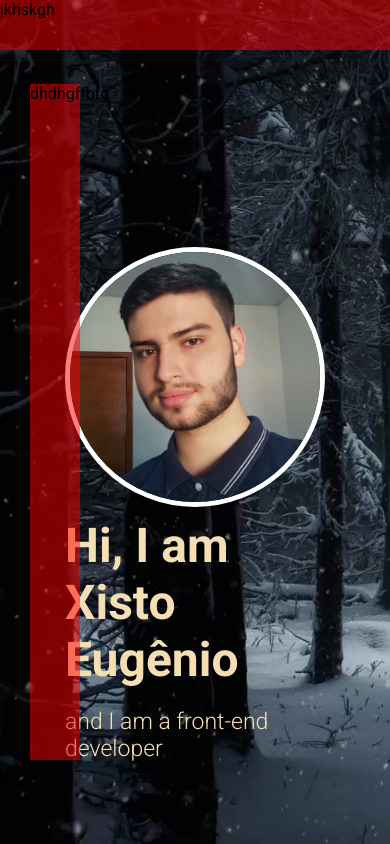
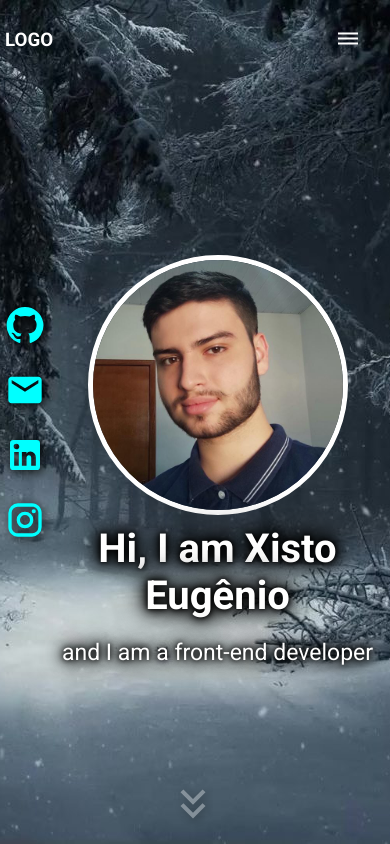
Before and after one commit to xistoeugenio/my-portfolio, a React (Create React App) app: page / in a window 390 px wide. Built offline with nearby package versions, Linux system fonts and the light colour scheme.

Commit message:
home page finished.

```diff
--- a/package.json
+++ b/package.json
@@ -3,6 +3,10 @@
   "version": "0.1.0",
   "private": true,
   "dependencies": {
+    "@emotion/react": "^11.10.4",
+    "@emotion/styled": "^11.10.4",
+    "@mui/icons-material": "^5.10.6",
+    "@mui/material": "^5.10.8",
     "@testing-library/jest-dom": "^5.16.5",
     "@testing-library/react": "^13.4.0",
     "@testing-library/user-event": "^13.5.0",
--- a/src/App.jsx
+++ b/src/App.jsx
@@ -1,11 +1,13 @@
 import './app.scss';
+import Navbar from './components/navbar/Navbar';
 import Profile from './components/profile/Profile';
+import Sidebar from './components/sidebar/Sidebar';
 
 export default function App() {
   return (
     <div className="App">
-      <div className="topbar">jkhskgh</div>
-      <div className="sidebar">dhdhgffbfg</div>
+      <Navbar />
+      <Sidebar />
       <section className='sections'>
         <div className="section">
           <Profile />
--- a/src/app.scss
+++ b/src/app.scss
@@ -1,33 +1,17 @@
+@import "./global.scss";
+
 .App {
     width: 100vw;
     height: 100vh;
     background-image: url("../public/assets/R.jpg");
     background-size: cover;
+    background-position: center;
     display: flex;
     align-items: center;
     justify-content: center;
 
     /**/
     overflow: hidden;
-
-    .topbar {
-        width: 100%;
-        height: 50px;
-        background-color: rgba(255, 0, 0, 0.507);
-        position: fixed;
-        top: 0;
-        z-index: 3;
-    }
-
-    .sidebar {
-        width: 50px;
-        height: 80%;
-        background-color: rgba(255, 0, 0, 0.507);
-        position: fixed;
-        left: 30px;
-        z-index: 3;
-    }
-
 
     .sections {
         width: 100vw;
@@ -54,10 +38,15 @@
 
             >* {
                 width: calc(100% - 160px);
-                height: calc(100% - 50px);
+                height: calc(100% - 65px);
                 position: absolute;
                 bottom: 0;
                 left: 80px;
+
+                @include mobile{
+                    width: calc(100% - 45px);
+                    left: 45px;
+                }
             }
 
             &.pink {
--- /dev/null
+++ b/src/components/navbar/Navbar.jsx
@@ -0,0 +1,33 @@
+import "./navbar.scss"
+import { Dehaze, Close } from "@mui/icons-material";
+import { useState } from "react";
+
+export default function Navbar() {
+    const [open, setOpen] = useState(false)
+
+    const hideMenu = () => {
+        if (open) {
+            setOpen(false)
+        }
+
+    }
+    return (
+        <header className="navbar">
+            <h3>LOGO</h3>
+            <nav className={open ? "responsive_nav": ""} >
+                <a href="/#" onClick={hideMenu}>Home</a>
+                <a href="/#" onClick={hideMenu}>My work</a>
+                <a href="/#" onClick={hideMenu}>Blog</a>
+                <a href="/#" onClick={hideMenu}>About me</a>
+                <button onClick={hideMenu}>
+                    <Close />
+                </button>
+            </nav>
+            <button
+            className={"menu-btn " + (open && "hide")}
+            onClick={() => setOpen(true)}>
+                <Dehaze />
+            </button>
+        </header>
+    )
+}
--- /dev/null
+++ b/src/components/navbar/navbar.scss
@@ -0,0 +1,137 @@
+@import "../../global.scss";
+
+.navbar {
+    width: calc(100% - 60px);
+    height: 50px;
+    display: flex;
+    align-items: center;
+    justify-content: space-between;
+    position: fixed;
+    top: 15px;
+    z-index: 3;
+    color: white;
+
+    nav {
+
+        a {
+            margin: 0 2em;
+            color: white;
+            text-decoration: none;
+            text-shadow: 0 0 5px #000000,
+                0 0 10px #000000,
+                0 0 15px #000000,
+                0 0 20px #000000,
+                0 0 30px #000000,
+                0 0 40px #000000,
+                0 0 55px #000000,
+                0 0 75px #000000,
+                0 0 85px #000000,
+                0 0 95px #000000;
+
+            &:hover {
+                color: aqua;
+                text-shadow: 0 0 5px #ffffff,
+                    0 0 10px #ffffff,
+            }
+
+        }
+
+        @include mobileTurned {
+            a {
+                color: #000000;
+                background-color: aqua;
+                padding: 5px;
+                text-shadow: none;
+                border-radius: 5px;
+
+                &:hover {
+                    color: black;
+                }
+            }
+
+        }
+    }
+
+    button {
+        padding: 5px;
+        cursor: pointer;
+        background: transparent;
+        border: none;
+        outline: none;
+        color: white;
+        display: none;
+
+        &.hide {
+            visibility: hidden;
+        }
+    }
+
+    .menu-btn {
+        margin-right: 20px;
+
+        svg {
+
+            &:hover {
+                filter: drop-shadow(2px 2px 5px rgb(255, 255, 255));
+            }
+        }
+    }
+
+}
+
+@include tablet {
+    .navbar {
+        width: calc(100% - 10px);
+
+        button {
+            display: initial;
+        }
+
+        nav {
+            position: fixed;
+            top: 0;
+            left: 0;
+            height: 100%;
+            width: 100%;
+            display: flex;
+            flex-direction: column;
+            align-items: center;
+            justify-content: center;
+            gap: 2.5em;
+            background-color: rgba(128, 128, 128, 0.644);
+            transition: 1s;
+            transform: translateY(-100vh);
+            z-index: 10;
+
+            a {
+                background-image: linear-gradient(to right, rgb(19, 17, 17), rgb(54, 47, 47));
+                text-shadow: none;
+                padding: 10px;
+                border-radius: 10px;
+            }
+
+            button {
+                background-image: linear-gradient(to right, rgb(70, 11, 11), rgb(117, 15, 15));
+                position: absolute;
+                right: 30px;
+                top: 22px;
+                border-radius: 10px;
+
+            }
+        }
+
+        .responsive_nav {
+            transform: none;
+        }
+    }
+}
+
+@include mobileTurned {
+    .navbar {
+        top: 0;
+
+        h3 {
+            visibility: hidden;
+        }
+    }
+}
--- a/src/components/profile/Profile.jsx
+++ b/src/components/profile/Profile.jsx
@@ -1,3 +1,4 @@
+import { KeyboardDoubleArrowDown } from "@mui/icons-material";
 import "./profile.scss";
 
 export default function Profile() {
@@ -12,6 +13,9 @@ export default function Profile() {
                 <span>and I am a front-end developer</span>
             </div>
         </div>
+        <a href="">
+          <KeyboardDoubleArrowDown className='icon' />
+        </a>
     </div>
   )
 }
--- a/src/components/profile/profile.scss
+++ b/src/components/profile/profile.scss
@@ -1,3 +1,5 @@
+@import "../../global.scss";
+
 .profile {
     display: flex;
     align-items: center;
@@ -25,22 +27,104 @@
             }
         }
 
-        .textContainer{
+        .textContainer {
             height: 130px;
             display: flex;
-            color: wheat;
+            color: #FFFFFF;
+            text-shadow: 0 0 5px #000000,
+                0 0 10px #000000,
+                0 0 15px #000000,
+                0 0 20px #000000,
+                0 0 30px #000000,
+                0 0 40px #000000,
+                0 0 55px #000000,
+                0 0 75px #000000,
+                0 0 85px #000000,
+                0 0 95px #000000;
             flex-direction: column;
             align-items: center;
+            cursor: default;
 
-            h1{
+            h1 {
                 font-size: 48px;
             }
 
-            span{
+            span {
                 font-size: 23px;
                 margin-top: 20px;
-                font-weight: 300
+                font-weight: 400;
+            }
+
+            @include tablet {
+                text-align: center;
+                text-shadow: 0 0 5px #000000,
+                    0 0 10px #000000,
+                    0 0 15px #000000,
+                    0 0 20px #000000,
+                    0 0 30px #000000,
+                    0 0 40px #000000;
+
+                h1 {
+                    font-size: 40px;
+                }
+            }
+        }
+    }
+
+    a {
+        position: absolute;
+        display: flex;
+        align-items: center;
+        justify-content: center;
+        bottom: 15px;
+        left: calc(50% - 22px);
+        width: 40px;
+        height: 50px;
+        border-radius: 5px;
+        overflow: hidden;
+        color: #FFFFFF;
+
+        @include mobile {
+            left: calc(50% - 45px);
+        }
+
+        .icon {
+            color: #FFFFFF;
+            font-size: 50px;
+            animation: arrowBlink 2s infinite;
+            filter: drop-shadow(2px 2px 5px rgb(0, 0, 0));
+
+            &:hover {
+                animation: none;
+            }
+        }
+
+        @keyframes arrowBlink {
+            100% {
+                opacity: 0.3;
             }
         }
     }
 }
+
+@include mobileTurned {
+    .profile {
+        position: relative;
+
+        .profileContainer {
+            width: 100%;
+            position: absolute;
+            top: 0;
+            flex-direction: row;
+            align-items: flex-start;
+
+            .textContainer{
+                margin-top: 20px;
+
+                h1{
+                    font-size: 40px;
+                }
+            }
+        }
+    }
+}
--- /dev/null
+++ b/src/components/sidebar/Sidebar.jsx
@@ -0,0 +1,23 @@
+import {GitHub, Email, LinkedIn, Instagram} from "@mui/icons-material"
+import "./sidebar.scss"
+
+export default function Sidebar() {
+  return (
+    <div className="sidebar">
+      <ul className="list">
+        <li className="itemList">
+          <GitHub className="icon"/>
+        </li>
+        <li className="itemList">
+          <Email className="icon"/>
+        </li>
+        <li className="itemList">
+          <LinkedIn className="icon"/>
+        </li>
+        <li className="itemList">
+          <Instagram className="icon"/>
+        </li>
+      </ul>
+    </div>
+  )
+}
--- /dev/null
+++ b/src/components/sidebar/sidebar.scss
@@ -0,0 +1,66 @@
+@import "../../global.scss";
+
+.sidebar {
+    width: 50px;
+    height: 80%;
+    display: flex;
+    flex-direction: column;
+    justify-content: space-around;
+    position: fixed;
+    left: 30px;
+    z-index: 1;
+
+    @include tablet{
+        left: 5px;
+    }
+
+    @include mobileTurned{
+        left: 5px;
+    }
+
+
+    .list{
+        display: flex;
+        flex-direction: column;
+        gap: 25px;
+        list-style: none;
+
+        .itemList{
+            height: 50px;
+
+            .icon{
+                color: rgb(255, 255, 255);
+                font-size: 50px;
+                filter: drop-shadow(2px 2px 5px rgb(0, 0, 0));
+                cursor: pointer;
+
+                &:hover{
+                    color: aqua;
+                    filter: drop-shadow(1px 1px 4px rgb(199, 178, 178));
+                }
+
+                @include mobileTurned{
+                    color: aqua;
+                }
+            }
+        }
+    }
+}
+
+@include mobile{
+    .sidebar{
+        width: 40px;
+
+        .list{
+
+            .itemList{
+                height: 40px;
+
+                .icon{
+                    font-size: 40px;
+                    color: aqua;
+                }
+            }
+        }
+    }
+}
--- /dev/null
+++ b/src/global.scss
@@ -0,0 +1,17 @@
+@mixin tablet {
+    @media (max-width: 660px){
+        @content
+    }
+}
+
+@mixin mobile {
+    @media (max-width: 400px ){
+        @content
+    }
+}
+
+@mixin mobileTurned {
+    @media (max-height: 420px ){
+        @content
+    }
+}
```
Also changed, not shown: 1 other file (tests, documents, lock files or other folders).
